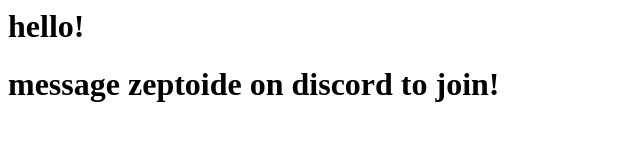
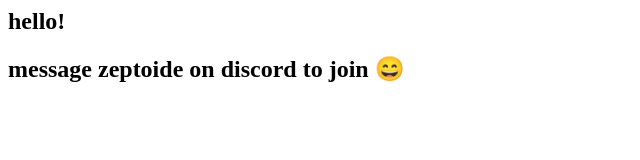
Before and after one commit to PuruSinghvi/worldwideflags, a plain HTML site: page index.html in a window 1280 px wide. Shown: the whole page, without its empty margins (0-640 px from the left). Drawn offline with Linux system fonts and the light colour scheme.

Commit message:
Update index.html

```diff
--- a/index.html
+++ b/index.html
@@ -1,2 +1,2 @@
-<h1>hello!</h1>
-<h1>message zeptoide on discord to join!</h1>
+<h2>hello!</h2>
+<h2>message zeptoide on discord to join 😄</h2>
```
